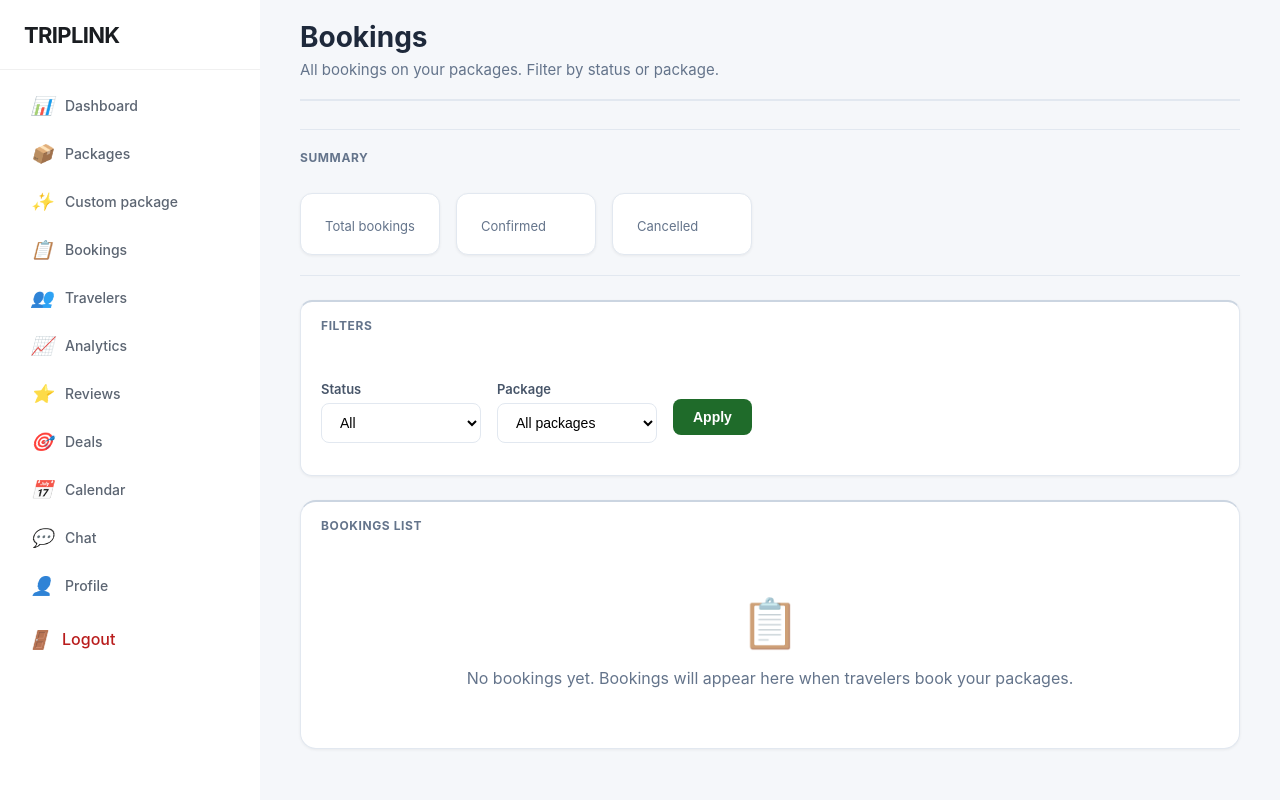
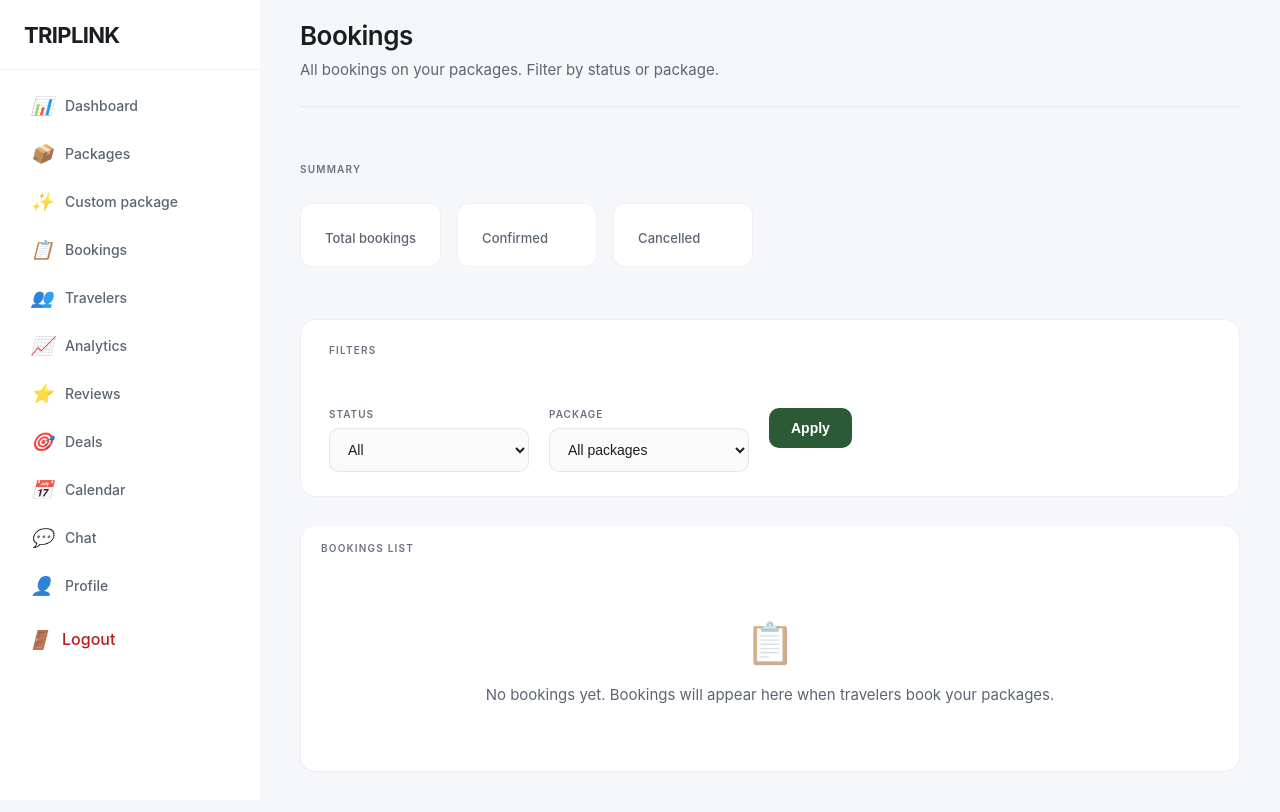
Before and after one commit to Explorerohan/Rohan-Rai-TRIPLINK, a Django app: template BACKEND/templates/agent_bookings.html in a window 1280 px wide. Before the commit the page ends 751 px from the top, so only its background shows below. Run offline with Django 5.2, Linux system fonts and the light colour scheme; the template is opened without the code that fills it, so the values that code supplies are empty.

Commit message:
style(agent_bookings): update layout and styling for improved visual consistency and user experience

```diff
--- a/BACKEND/templates/agent_bookings.html
+++ b/BACKEND/templates/agent_bookings.html
@@ -11,154 +11,179 @@
     }
 
     .page-head {
-        margin-bottom: 28px;
-        padding-bottom: 20px;
-        border-bottom: 2px solid #e2e8f0;
+        margin-bottom: 32px;
+        padding-bottom: 24px;
+        border-bottom: 1px solid rgba(0, 0, 0, 0.06);
     }
 
     .page-head h1 {
-        font-size: 28px;
-        font-weight: 700;
-        color: #1e293b;
-        margin-bottom: 6px;
+        font-size: 26px;
+        font-weight: 600;
+        color: #1a1d21;
+        margin-bottom: 8px;
+        letter-spacing: -0.02em;
     }
 
     .page-head p {
         font-size: 15px;
-        color: #64748b;
+        color: #5c6572;
+        line-height: 1.5;
     }
 
     .bookings-stats {
         display: flex;
         gap: 16px;
         flex-wrap: wrap;
-        margin-bottom: 24px;
-        padding: 20px 0;
-        border-top: 1px solid #e2e8f0;
-        border-bottom: 1px solid #e2e8f0;
+        margin-bottom: 28px;
+        padding: 24px 0;
+        align-items: flex-start;
     }
 
     .section-label {
         width: 100%;
-        font-size: 12px;
-        font-weight: 700;
-        color: #64748b;
+        font-size: 10px;
+        font-weight: 600;
+        color: #6b7280;
         text-transform: uppercase;
-        letter-spacing: 0.05em;
-        margin-bottom: 8px;
-        padding-bottom: 4px;
+        letter-spacing: 0.12em;
+        margin-bottom: 12px;
     }
 
     .stat-card {
-        background: #ffffff;
+        background: #fff;
         border-radius: 12px;
         padding: 20px 24px;
-        box-shadow: 0 1px 3px rgba(0, 0, 0, 0.06);
-        border: 1px solid #e2e8f0;
+        border: 1px solid rgba(0, 0, 0, 0.06);
         min-width: 140px;
+        transition: border-color 0.2s ease, box-shadow 0.2s ease;
+    }
+
+    .stat-card:hover {
+        border-color: rgba(0, 0, 0, 0.1);
+        box-shadow: 0 2px 8px rgba(0, 0, 0, 0.04);
     }
 
     .stat-card .stat-value {
-        font-size: 24px;
+        font-size: 26px;
         font-weight: 700;
-        color: #1e293b;
+        color: #1a1d21;
+        letter-spacing: -0.02em;
     }
 
     .stat-card .stat-label {
         font-size: 13px;
-        color: #64748b;
-        margin-top: 4px;
+        color: #5c6572;
+        margin-top: 6px;
+        font-weight: 500;
     }
 
-    .stat-card.confirmed .stat-value { color: #1f6b2a; }
-    .stat-card.cancelled .stat-value { color: #fceaec; }
+    .stat-card.confirmed .stat-value { color: #2d5a36; }
+    .stat-card.cancelled .stat-value { color: #9e2d2d; }
 
     .bookings-filters {
-        background: #ffffff;
-        border-radius: 12px;
-        padding: 16px 20px;
-        margin-bottom: 24px;
-        box-shadow: 0 1px 3px rgba(0, 0, 0, 0.06);
-        border: 1px solid #e2e8f0;
-        border-top: 2px solid #cbd5e1;
+        background: #fff;
+        border-radius: 16px;
+        padding: 24px 28px;
+        margin-bottom: 28px;
+        border: 1px solid rgba(0, 0, 0, 0.06);
         display: flex;
-        gap: 16px;
+        gap: 20px;
         flex-wrap: wrap;
-        align-items: center;
+        align-items: flex-end;
     }
 
     .bookings-filters .filter-group {
         display: flex;
         flex-direction: column;
+        gap: 8px;
     }
 
     .bookings-filters label {
-        font-size: 13px;
+        font-size: 10px;
         font-weight: 600;
-        color: #475569;
-        display: block;
-        margin-bottom: 6px;
+        color: #6b7280;
+        text-transform: uppercase;
+        letter-spacing: 0.1em;
     }
 
     .bookings-filters .filter-group-label-spacer {
         visibility: hidden;
-        font-size: 13px;
+        font-size: 10px;
         font-weight: 600;
         display: block;
-        margin-bottom: 6px;
         line-height: 1.2;
         user-select: none;
     }
 
     .bookings-filters .filter-group-apply .btn {
-        margin-top: 12px;
+        margin-top: 0;
     }
 
     .bookings-filters select {
-        padding: 10px 14px;
-        border: 1px solid #e2e8f0;
-        border-radius: 8px;
+        padding: 12px 14px;
+        border: 1px solid rgba(0, 0, 0, 0.08);
+        border-radius: 10px;
         font-size: 14px;
-        min-width: 160px;
+        min-width: 200px;
+        background: #fafafa;
+        color: #1a1d21;
+        transition: border-color 0.2s ease, background 0.2s ease;
+    }
+
+    .bookings-filters select:hover {
+        border-color: rgba(0, 0, 0, 0.12);
+    }
+
+    .bookings-filters select:focus {
+        outline: none;
+        border-color: #2d5a36;
         background: #fff;
+        box-shadow: 0 0 0 3px rgba(45, 90, 54, 0.08);
     }
 
     .bookings-filters .btn {
-        padding: 10px 20px;
-        border-radius: 8px;
+        padding: 12px 22px;
+        border-radius: 10px;
         font-size: 14px;
         font-weight: 600;
         border: none;
         cursor: pointer;
         text-decoration: none;
         display: inline-block;
+        transition: background 0.2s ease;
     }
 
     .bookings-filters .btn-primary {
-        background: #1f6b2a;
+        background: #2d5a36;
         color: #fff;
     }
 
     .bookings-filters .btn-primary:hover {
-        background: #15803d;
+        background: #244a2d;
     }
 
     .bookings-filters .btn-secondary {
-        background: #f1f5f9;
-        color: #475569;
+        background: transparent;
+        color: #5c6572;
+        border: 1px solid rgba(0, 0, 0, 0.1);
     }
 
     .bookings-filters .btn-secondary:hover {
-        background: #e2e8f0;
+        background: #f5f5f5;
+        color: #1a1d21;
+        border-color: rgba(0, 0, 0, 0.12);
     }
 
     .bookings-card {
-        background: #ffffff;
+        background: #fff;
         border-radius: 16px;
-        box-shadow: 0 1px 3px rgba(0, 0, 0, 0.06);
-        border: 1px solid #e2e8f0;
-        border-top: 2px solid #cbd5e1;
+        border: 1px solid rgba(0, 0, 0, 0.06);
         overflow: hidden;
+    }
+
+    .bookings-card .section-label {
+        padding: 20px 24px 12px;
+        margin-bottom: 0;
     }
 
     .bookings-table-wrap {
@@ -217,41 +245,45 @@
 
     .booking-package-location {
         font-size: 13px;
-        color: #64748b;
+        color: #5c6572;
     }
 
     .booking-status {
         display: inline-block;
-        padding: 4px 10px;
-        border-radius: 20px;
-        font-size: 12px;
+        padding: 6px 12px;
+        border-radius: 8px;
+        font-size: 11px;
         font-weight: 600;
+        letter-spacing: 0.02em;
     }
 
     .booking-status.confirmed {
-        background: #d1fae5;
-        color: #065f46;
+        background: rgba(45, 90, 54, 0.1);
+        color: #2d5a36;
+        border: 1px solid rgba(45, 90, 54, 0.2);
     }
 
     .booking-status.cancelled {
-        background: #fee2e2;
-        color: #991b1b;
+        background: rgba(158, 45, 45, 0.08);
+        color: #9e2d2d;
+        border: 1px solid rgba(158, 45, 45, 0.2);
     }
 
     .empty-state {
         text-align: center;
-        padding: 60px 20px;
-        color: #64748b;
+        padding: 64px 24px;
+        color: #5c6572;
     }
 
     .empty-state-icon {
-        font-size: 48px;
+        font-size: 40px;
         margin-bottom: 16px;
-        opacity: 0.7;
+        opacity: 0.6;
     }
 
     .empty-state-text {
-        font-size: 16px;
+        font-size: 15px;
+        line-height: 1.6;
     }
 
     .alert {
```
Also changed, not shown: other parts of BACKEND/templates/agent_bookings.html (+14 -11 lines).
